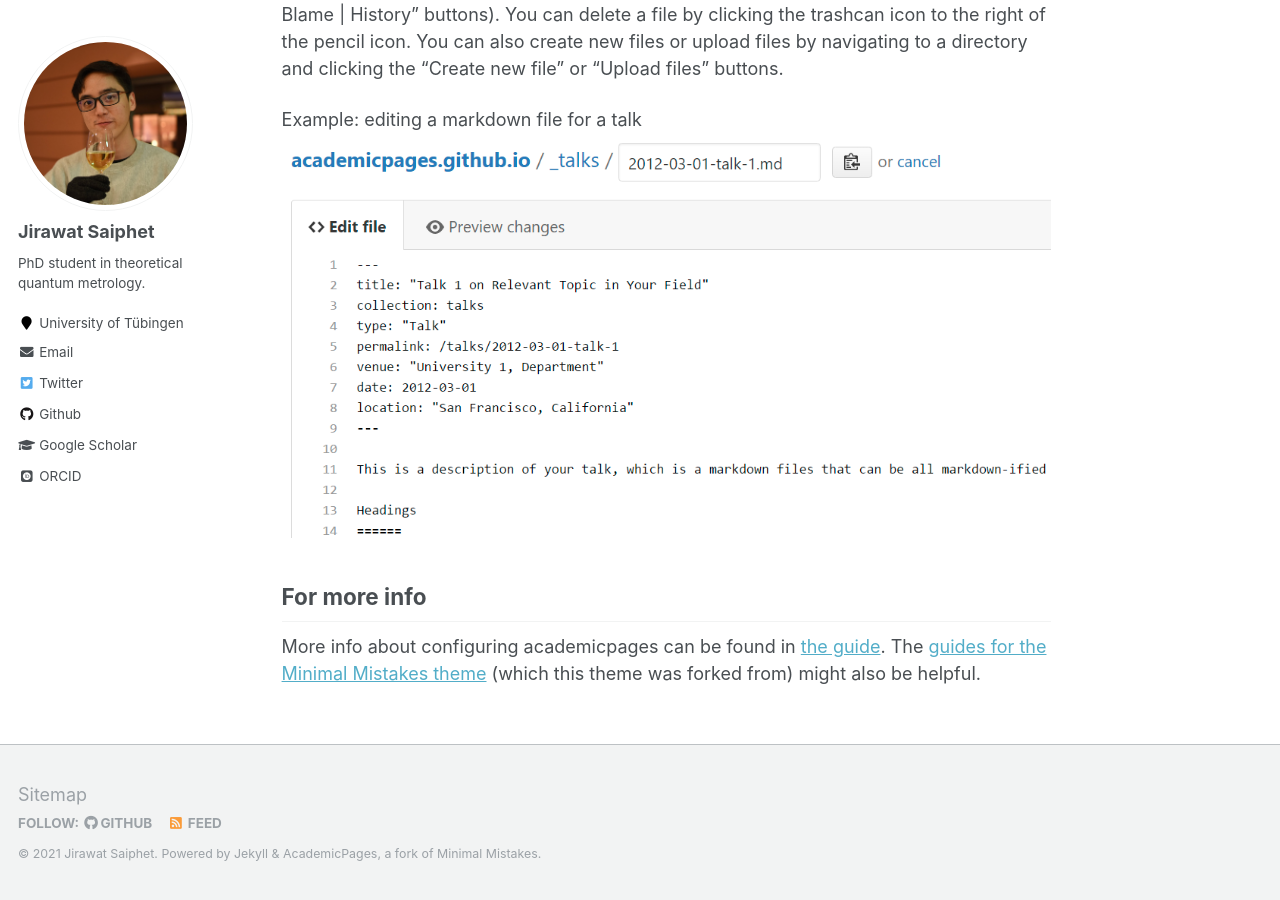
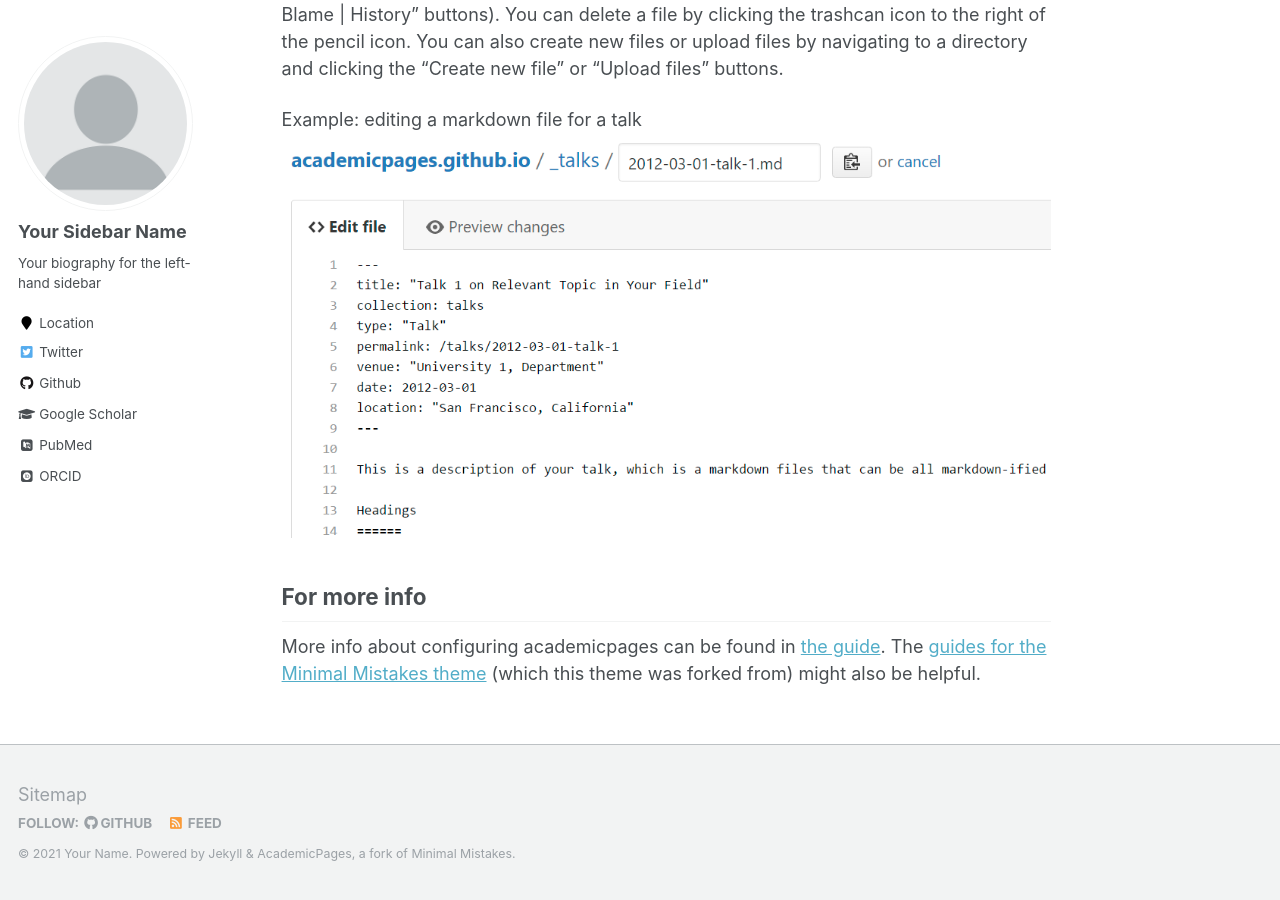
Before and after one commit to JRWSP/jrwsp.github.io, a Jekyll site: the page built from _pages/about.md, in a window 1280 px wide and 900 px high, scrolled down 2463 px. Built offline with Jekyll 4.4.1, drawn with Linux system fonts in a browser that asks for light colours; some web fonts are replaced; some of the changed text lies outside the part shown.

Commit message:
Fix theme

```diff
--- a/_config.yml
+++ b/_config.yml
@@ -7,13 +7,13 @@
 
 # Site Settings
 locale                   : "en-US"
-title                    : "Homepage"
+title                    : "Your Name / Site Title"
 title_separator          : "-"
-name                     : &name "Jirawat Saiphet"
+name                     : &name "Your Name"
 description              : &description "personal description"
-url                      : https://jrwsp.github.io/homepage # the base hostname & protocol for your site e.g. "https://mmistakes.github.io"
+url                      : https://academicpages.github.io # the base hostname & protocol for your site e.g. "https://mmistakes.github.io"
 baseurl                  : "" # the subpath of your site, e.g. "/blog"
-repository               : "jrwsp/homepage"
+repository               : "academicpages/academicpages.github.io"
 teaser                   :  # filename of teaser fallback teaser image placed in /images/, .e.g. "500x300.png"
 breadcrumbs              : false # true, false (default)
 words_per_minute         : 160
@@ -80,14 +80,14 @@
 
 # Site Author
 author:
-  name             : "Jirawat Saiphet"
-  avatar           : "profile.jpg"
-  bio              : "PhD student in theoretical quantum metrology."
-  location         : #"Germany"
-  employer         : "University of Tübingen"
-  pubmed           : #"https://www.ncbi.nlm.nih.gov/pubmed/?term=john+snow"
-  googlescholar    : "https://scholar.google.com/citations?user=PW8eElMAAAAJ"
-  email            : "jirawat.sai[at]outlook.com"
+  name             : "Your Sidebar Name"
+  avatar           : "profile.png"
+  bio              : "Your biography for the left-hand sidebar"
+  location         : "Location"
+  employer         :
+  pubmed           : "https://www.ncbi.nlm.nih.gov/pubmed/?term=john+snow"
+  googlescholar    : "http://yourfullgooglescholarurl.com"
+  email            :
   researchgate     :  # example: "https://www.researchgate.net/profile/yourprofile"
   uri              :
   bitbucket        :
@@ -96,20 +96,20 @@
   flickr           :
   facebook         :
   foursquare       :
-  github           : "JRWSP"
+  github           : "academicpages"
   google_plus      :
   keybase          :
   instagram        :
   impactstory      : #"https://profiles.impactstory.org/u/xxxx-xxxx-xxxx-xxxx"
   lastfm           :
   linkedin         :
-  orcid            : "http://orcid.org/0000-0002-1661-7238"
+  orcid            : "http://orcid.org/yourorcidurl"
   pinterest        :
   soundcloud       :
   stackoverflow    : # http://stackoverflow.com/users/123456/username
   steam            :
   tumblr           :
-  twitter          : "JRWSPth"
+  twitter          : "replacethistwitterhandle"
   vine             :
   weibo            :
   xing             :
```
